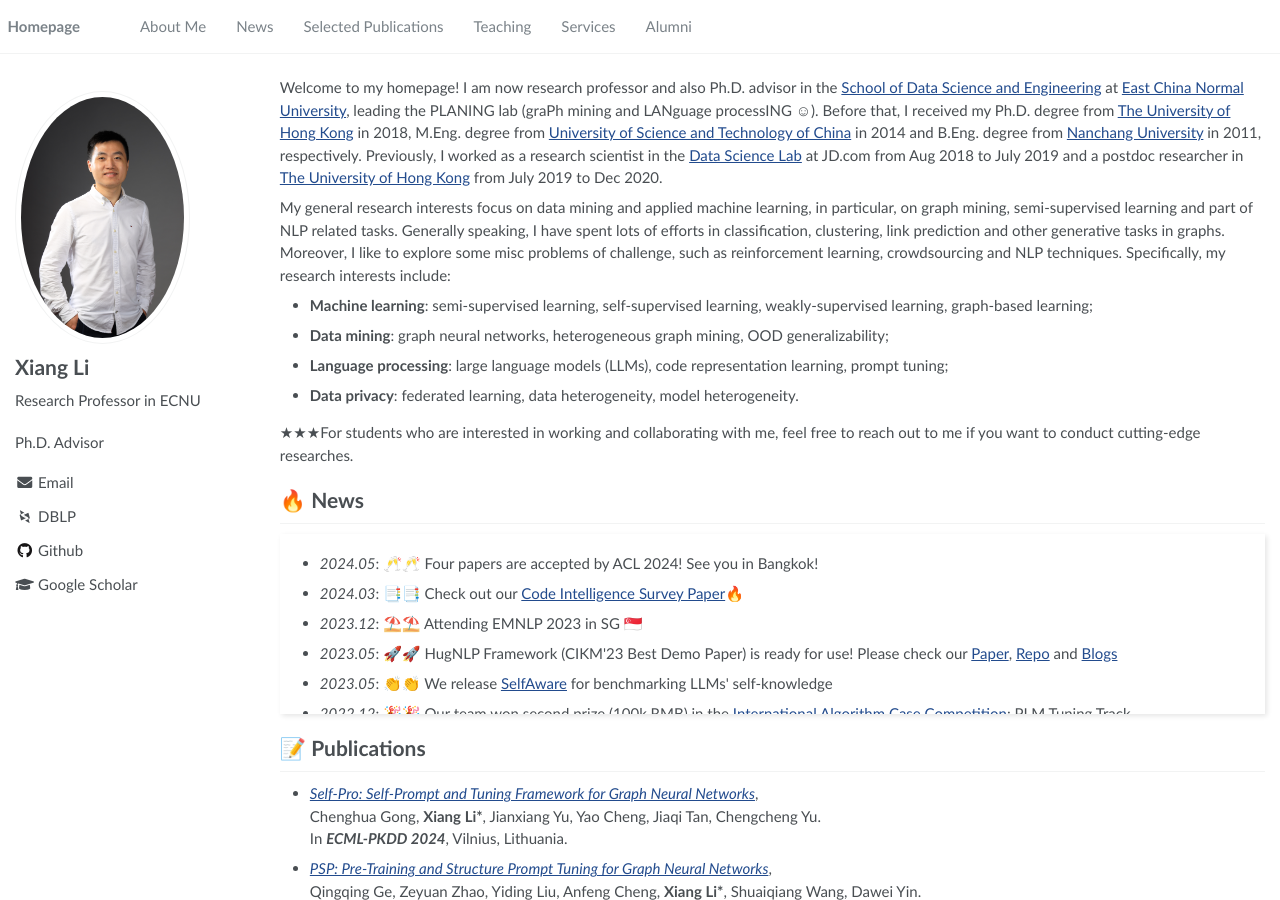
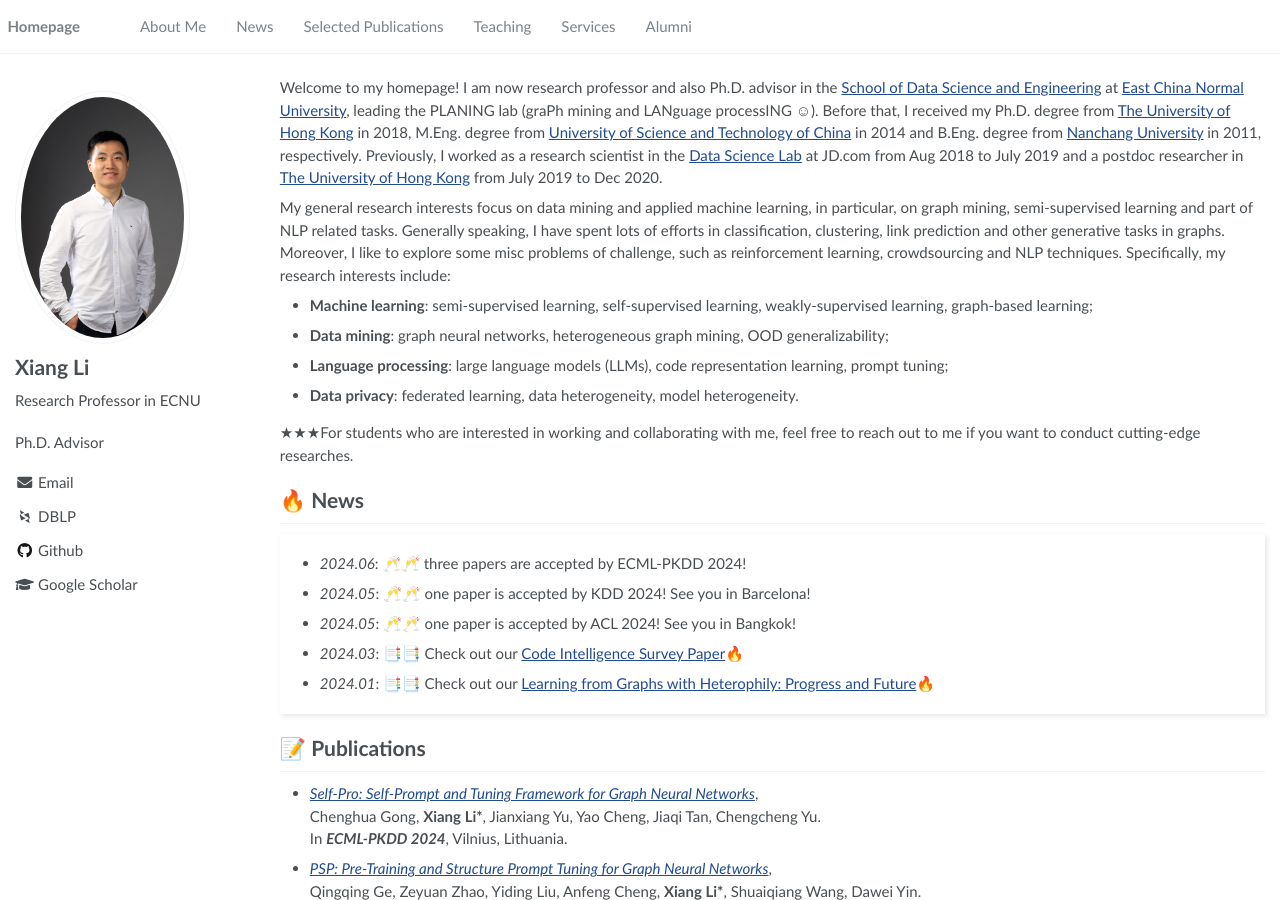
Before and after one commit to lixiang3776/lixiang3776.github.io, a Jekyll site: the page built from _pages/about.md, in a window 1280 px wide and 900 px high. Built offline with Jekyll 4.4.1, drawn with Linux system fonts in a browser that asks for light colours; some web fonts are replaced.

Commit message:
Update about.md

```diff
--- a/_pages/about.md
+++ b/_pages/about.md
@@ -64,13 +64,11 @@ My general research interests focus on data mining and applied machine learning,
 </style>
 <div class="scrollable-area">
     <ul>
-        <li><em>2024.05</em>: 🥂🥂 Four papers are accepted by ACL 2024! See you in Bangkok!</li>
+        <li><em>2024.06</em>: 🥂🥂 three papers are accepted by ECML-PKDD 2024! </li>
+        <li><em>2024.05</em>: 🥂🥂 one paper is accepted by KDD 2024! See you in Barcelona!</li>
+        <li><em>2024.05</em>: 🥂🥂 one paper is accepted by ACL 2024! See you in Bangkok!</li>
         <li><em>2024.03</em>: 📑📑 Check out our <a href="https://arxiv.org/abs/2403.14734">Code Intelligence Survey Paper</a>🔥</li>
-        <li><em>2023.12</em>: ⛱️⛱️ Attending EMNLP 2023 in SG 🇸🇬</li>
-        <li><em>2023.05</em>: 🚀🚀 HugNLP Framework (CIKM'23 Best Demo Paper) is ready for use! Please check our <a href="https://arxiv.org/abs/2302.14286">Paper</a>, <a href="https://github.com/HugAILab/HugNLP">Repo</a> and <a href="https://zhuanlan.zhihu.com/p/628106578">Blogs</a></li>
-        <li><em>2023.05</em>: 👏👏 We release <a href="https://arxiv.org/abs/2305.18153">SelfAware</a> for benchmarking LLMs' self-knowledge </li>
-        <li><em>2022.12</em>: 🎉🎉 Our team won second prize (100k RMB) in the <a href="https://iacc.pazhoulab-huangpu.com/">International Algorithm Case Competition</a>: PLM Tuning Track.
-</li>
+        <li><em>2024.01</em>: 📑📑 Check out our <a href="https://arxiv.org/abs/2401.09769">Learning from Graphs with Heterophily: Progress and Future</a>🔥</li>
     </ul>
 </div>
 
```
